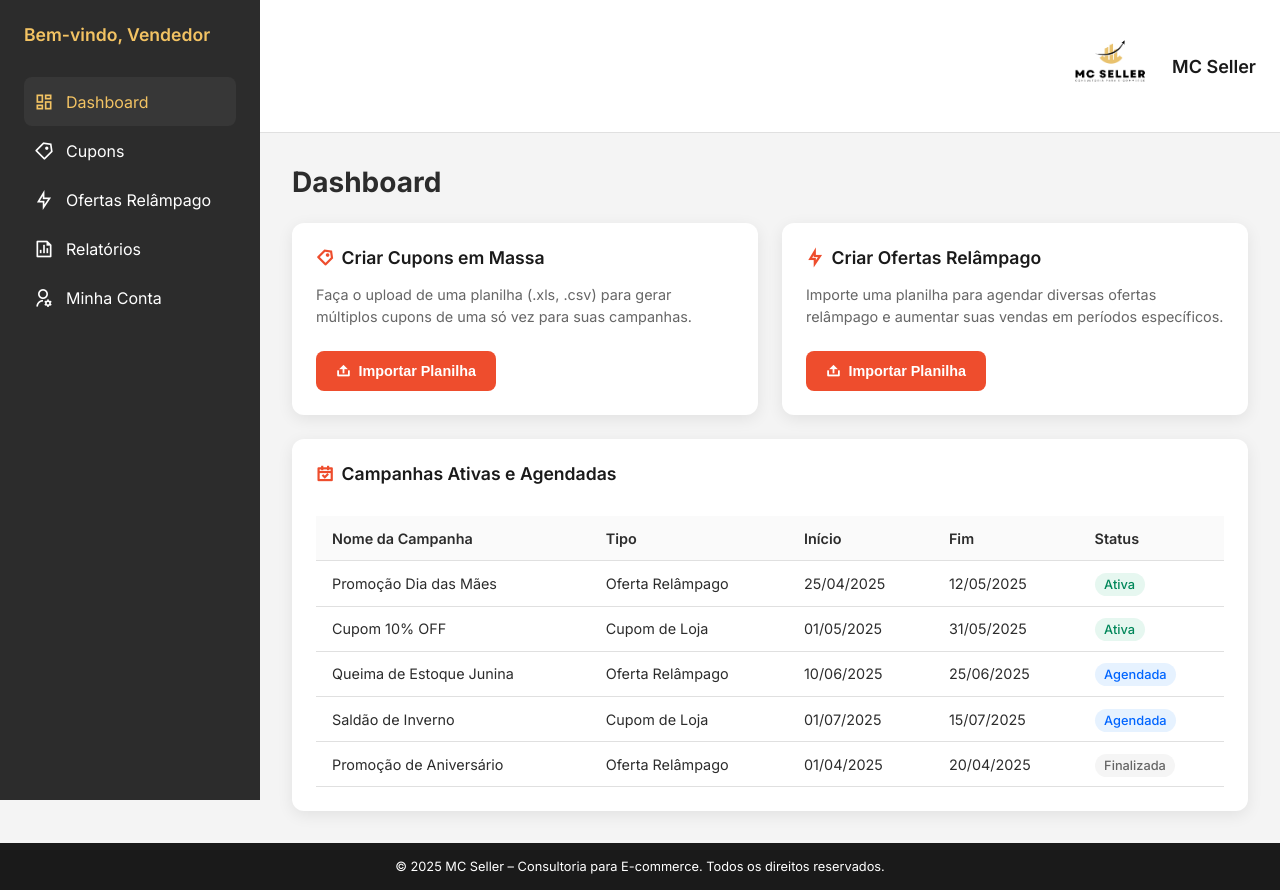
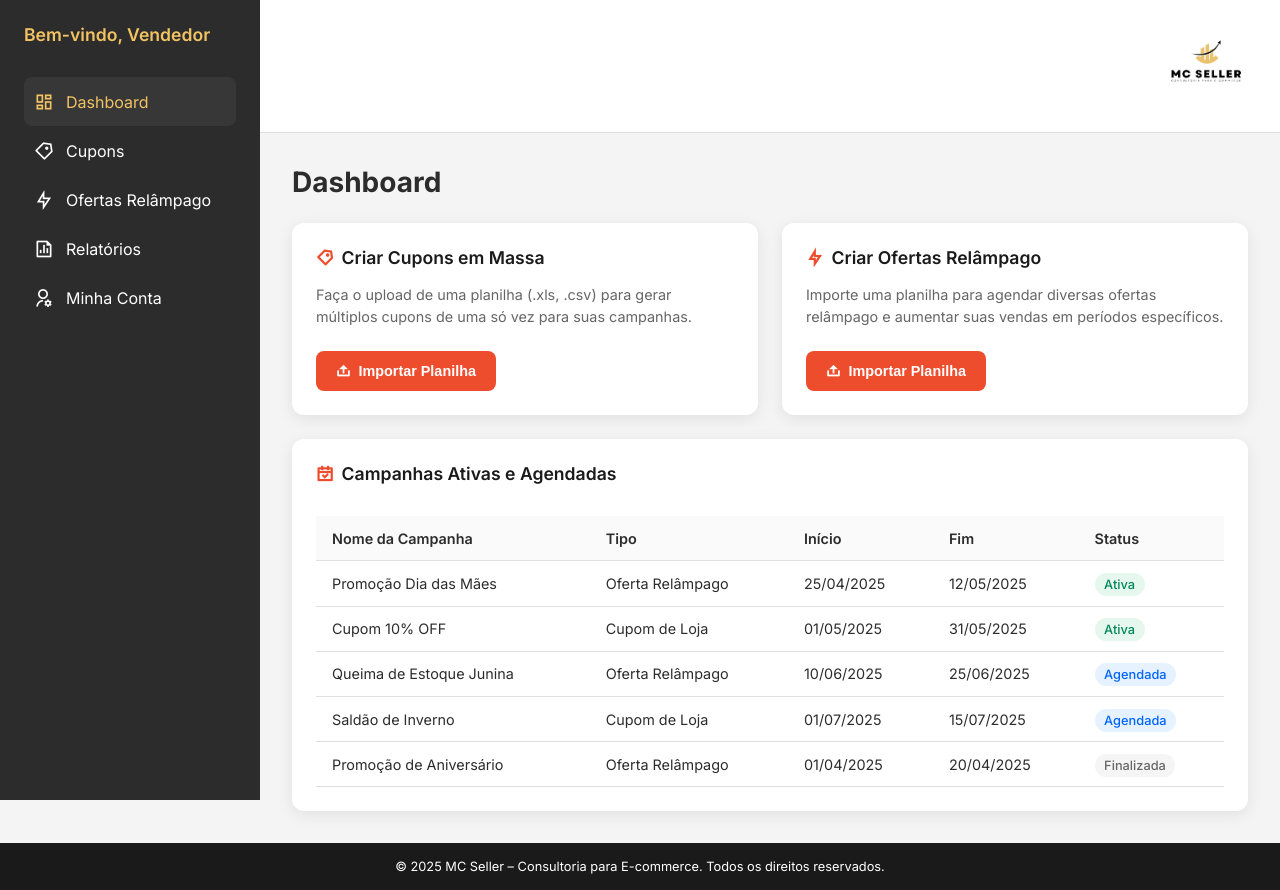
Before and after one commit to McSeller/McSeller-Shopee, a plain HTML site: page index.html in a window 1280 px wide. Drawn offline with nearby package versions, Linux system fonts and the light colour scheme.

Commit message:
feat: implementado logo sem titulo

```diff
--- a/index.html
+++ b/index.html
@@ -16,7 +16,7 @@
     </div>
     <div class="brand">
       <img src="src/images/MC Seller - PNG.png" alt="Logo MC Seller">
-      <span>MC Seller</span>
+      <!-- <span>MC Seller</span> -->
     </div>
   </header>
 
```
